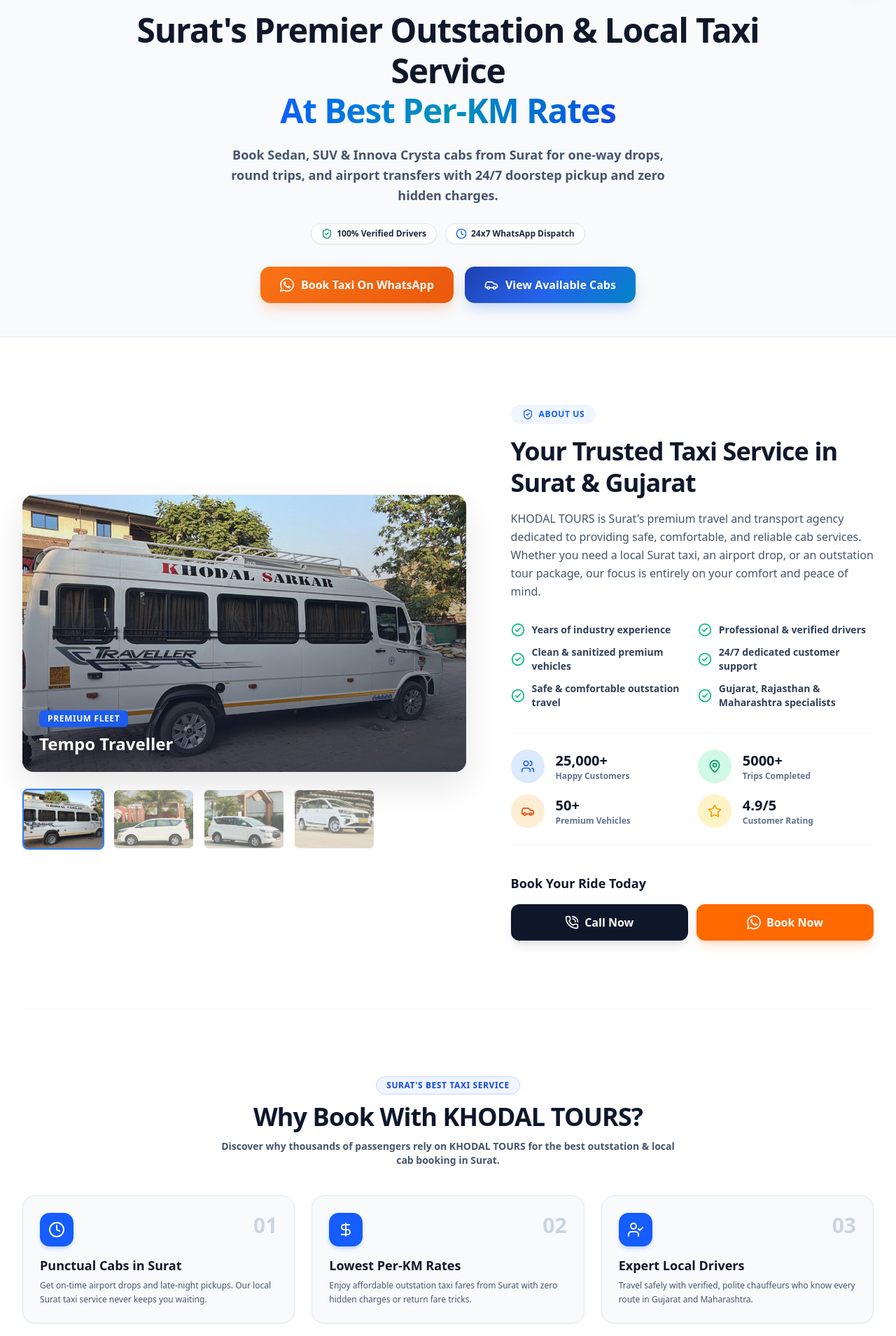
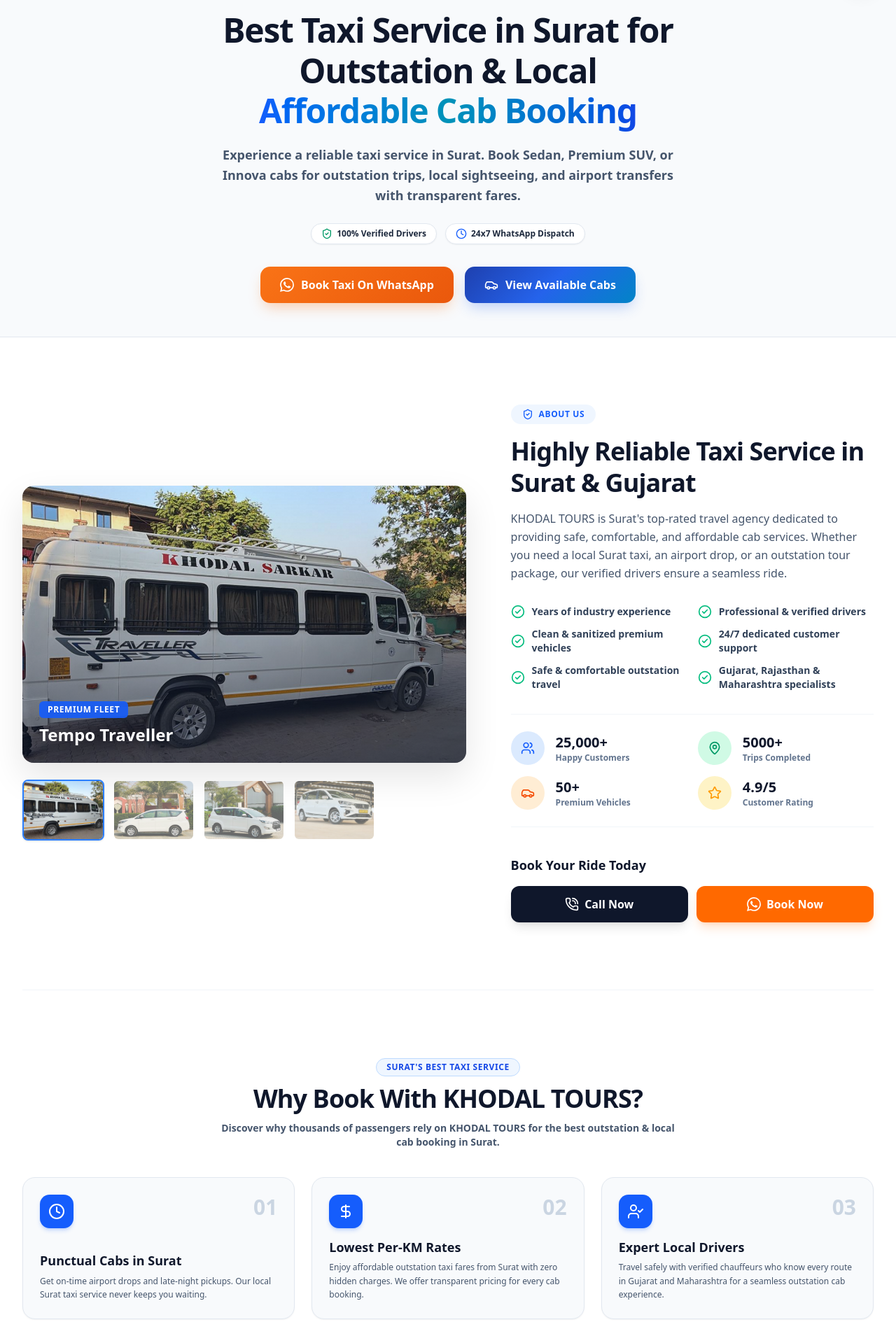
Before and after one commit to Syyedrehanhanfi/textibooking, a Next.js app: page / in a window 1280 px wide. Shown: the part 800-2709 px from the top of the page at 70% size. Built offline with nearby package versions, Linux system fonts and the light colour scheme.

Commit message:
chore(seo): implement content keyword optimization

```diff
--- a/src/components/AirportServices.tsx
+++ b/src/components/AirportServices.tsx
@@ -30,7 +30,7 @@
 const serviceCards = [
   {
     title: "Airport Pickup",
-    description: "Reliable airport pickups with flight tracking and meet & greet.",
+    description: "Reliable airport taxi pickups in Surat with flight tracking and meet & greet.",
     image: "/airport/airport (1).jpg",
     details: [
       "✈ Real-Time Flight Tracking",
@@ -46,7 +46,7 @@
   },
   {
     title: "Airport Drop",
-    description: "Timely drops to ensure you never miss your flight.",
+    description: "Timely outstation airport drops to ensure you never miss your flight.",
     image: "/airport/airport (2).jpg",
     details: [
       "🚖 Door-to-Airport Transfer",
@@ -61,7 +61,7 @@
   },
   {
     title: "Round Trip Airport Transfer",
-    description: "Seamless two-way transfers for your complete journey.",
+    description: "Seamless two-way airport cab transfers from Surat for your complete journey.",
     image: "/airport/airport (3).jpg",
     details: [
       "✈ Airport Pickup & Return Drop",
@@ -142,7 +142,7 @@
                 <span className="text-blue-600">Drop Services</span>
               </h2>
               <p className="text-slate-600 text-lg font-medium leading-relaxed">
-                Reliable 24×7 airport transfers with professional drivers.
+                Book a reliable 24×7 Surat airport drop or Mumbai airport taxi from Surat with our professional drivers.
               </p>
             </motion.div>
 
--- a/src/components/FAQSection.tsx
+++ b/src/components/FAQSection.tsx
@@ -8,32 +8,24 @@
 
   const faqs = [
     {
-      q: "Do you provide airport pickup and drop services?",
-      a: "Yes. We offer 24×7 airport pickup and drop services with real-time flight tracking, meet & greet assistance, and on-time pickups.",
+      q: "What is the outstation taxi fare from Surat?",
+      a: "Outstation taxi fares from Surat start at highly affordable rates depending on the vehicle type (Sedan, SUV, or Innova). We offer clear per-km pricing with no hidden return fare tricks.",
     },
     {
-      q: "Are there any hidden charges or extra fees?",
-      a: "No. We follow transparent pricing with no hidden charges. Toll, parking, or driver allowance (if applicable) will be clearly communicated before confirmation.",
+      q: "Are there any hidden charges in your Surat cab booking?",
+      a: "No. We offer 100% transparent pricing for every Surat cab booking. Tolls and parking are communicated upfront, ensuring you never face unexpected fees.",
     },
     {
-      q: "Can I modify or cancel my booking?",
-      a: "Yes. You can contact our support team to modify or cancel your booking. Cancellation terms may vary depending on the booking type and timing.",
+      q: "How can I book a taxi from Surat to Mumbai airport?",
+      a: "You can book a taxi from Surat to Mumbai airport instantly via our WhatsApp number or by calling our 24/7 customer support. We guarantee on-time pickup.",
     },
     {
-      q: "What types of vehicles are available?",
-      a: "We offer Hatchbacks, Sedans, SUVs, MPVs, Tempo Travellers, and Luxury Cars for local trips, outstation travel, airport transfers, corporate travel, and family tours.",
+      q: "Is Innova Crysta available for rent in Surat?",
+      a: "Yes. We offer premium AC Innova Crysta and SUV cabs on rent in Surat for family trips, outstation tours, and corporate travel.",
     },
     {
-      q: "Is luggage included in the vehicle capacity?",
-      a: "Yes. Each vehicle has a recommended luggage capacity. Our team can help you choose the right vehicle based on the number of passengers and bags.",
-    },
-    {
-      q: "Do you provide one-way and round-trip taxi services?",
-      a: "Yes. We provide one-way, round-trip, local sightseeing, outstation travel, and multi-day tour packages.",
-    },
-    {
-      q: "Which cities and airports do you serve?",
-      a: "We provide taxi services across Gujarat, Rajasthan, Maharashtra, and nearby destinations, including airport transfers to Ahmedabad, Surat, Vadodara, Rajkot, Mumbai, Udaipur, and Jaipur Airports.",
+      q: "Do you provide one-way cab service from Surat?",
+      a: "Yes. We provide affordable one-way cab services from Surat to destinations like Ahmedabad, Vadodara, Mumbai, and Statue of Unity.",
     },
   ];
 
@@ -50,7 +42,7 @@
             Everything You Need To Know
           </h2>
           <p className="text-slate-600 font-medium text-sm sm:text-base">
-            Got questions about our travel agency taxi services? Here are answers to common queries.
+            Got questions about our Surat taxi service and cab booking? Here are answers to common queries.
           </p>
         </div>
 
--- a/src/components/FeaturesSection.tsx
+++ b/src/components/FeaturesSection.tsx
@@ -66,31 +66,31 @@
     {
       number: "02",
       title: "Lowest Per-KM Rates",
-      desc: "Enjoy affordable outstation taxi fares from Surat with zero hidden charges or return fare tricks.",
+      desc: "Enjoy affordable outstation taxi fares from Surat with zero hidden charges. We offer transparent pricing for every cab booking.",
       icon: DollarSign,
     },
     {
       number: "03",
       title: "Expert Local Drivers",
-      desc: "Travel safely with verified, polite chauffeurs who know every route in Gujarat and Maharashtra.",
+      desc: "Travel safely with verified chauffeurs who know every route in Gujarat and Maharashtra for a seamless outstation cab experience.",
       icon: UserCheck,
     },
     {
       number: "04",
       title: "Sanitized Premium Fleet",
-      desc: "Book clean AC Sedan, SUV, or Innova cabs equipped with GPS for a comfortable journey.",
+      desc: "Book a clean AC Sedan, SUV, or hire an Innova on rent in Surat, fully equipped with GPS for a comfortable journey.",
       icon: Car,
     },
     {
       number: "05",
       title: "Instant WhatsApp Booking",
-      desc: "Skip the apps! Book your cab in seconds via WhatsApp or call our 24/7 customer support.",
+      desc: "Skip the apps! Book your Surat cab in seconds via WhatsApp or call our 24/7 customer support for outstation taxi inquiries.",
       icon: Headphones,
     },
     {
       number: "06",
       title: "All-in-One Travel",
-      desc: "Top choice for Surat local sightseeing, one-way outstation drops, airport transfers, and wedding cars.",
+      desc: "The top choice for Surat local sightseeing, one-way outstation drops, airport transfers, and wedding car rentals.",
       icon: Compass,
     },
   ];
@@ -193,10 +193,10 @@
                 <ShieldCheck className="w-4 h-4" /> About Us
               </div>
               <h2 className="text-3xl sm:text-4xl font-black text-slate-900 tracking-tight leading-tight">
-                Your Trusted Taxi Service in Surat & Gujarat
+                Highly Reliable Taxi Service in Surat & Gujarat
               </h2>
               <p className="text-slate-600 text-base leading-relaxed font-medium">
-                {AGENCY_CONFIG.name} is Surat's premium travel and transport agency dedicated to providing safe, comfortable, and reliable cab services. Whether you need a local Surat taxi, an airport drop, or an outstation tour package, our focus is entirely on your comfort and peace of mind.
+                {AGENCY_CONFIG.name} is Surat's top-rated travel agency dedicated to providing safe, comfortable, and affordable cab services. Whether you need a local Surat taxi, an airport drop, or an outstation tour package, our verified drivers ensure a seamless ride.
               </p>
             </div>
 
--- a/src/components/FleetSection.tsx
+++ b/src/components/FleetSection.tsx
@@ -65,10 +65,10 @@
         {/* Centered Section Title */}
         <div className="text-center">
           <h2 className="text-3xl sm:text-4xl font-extrabold text-[#0f172a] tracking-tight">
-            Available Vehicles
+            Premium Fleet & Innova on Rent in Surat
           </h2>
-          <p className="text-slate-500 text-xs font-medium mt-1">
-            Click on vehicle image to view all photos
+          <p className="text-slate-500 text-sm font-medium mt-2">
+            Browse our top-condition Sedans, Premium SUVs, and Innova Crysta cabs for outstation and local trips. Click on a vehicle image to view photos.
           </p>
         </div>
 
--- a/src/components/Hero.tsx
+++ b/src/components/Hero.tsx
@@ -117,15 +117,15 @@
 
           {/* Main H1 Heading */}
           <h1 className="text-3xl sm:text-5xl font-black text-slate-900 tracking-tight leading-[1.2]">
-            Surat's Premier Outstation & Local Taxi Service <br className="hidden sm:block" />
+            Best Taxi Service in Surat for Outstation & Local <br className="hidden sm:block" />
             <span className="bg-gradient-to-r from-blue-600 via-cyan-600 to-blue-700 bg-clip-text text-transparent">
-              At Best Per-KM Rates
+              Affordable Cab Booking
             </span>
           </h1>
 
           {/* Description */}
           <p className="text-slate-600 text-base sm:text-lg font-semibold leading-relaxed max-w-2xl mx-auto">
-            Book Sedan, SUV & Innova Crysta cabs from Surat for one-way drops, round trips, and airport transfers with 24/7 doorstep pickup and zero hidden charges.
+            Experience a reliable taxi service in Surat. Book Sedan, Premium SUV, or Innova cabs for outstation trips, local sightseeing, and airport transfers with transparent fares.
           </p>
 
           {/* Value Badges */}
--- a/src/components/TourPackages.tsx
+++ b/src/components/TourPackages.tsx
@@ -127,7 +127,7 @@
             transition={{ delay: 0.1 }}
             className="text-3xl md:text-5xl font-black text-slate-900 tracking-tight mb-5"
           >
-            Popular <span className="text-blue-600">Tour Packages</span>
+            Outstation Taxi <span className="text-blue-600">Tour Packages from Surat</span>
           </motion.h2>
 
           <motion.p
@@ -137,7 +137,7 @@
             transition={{ delay: 0.2 }}
             className="text-lg text-slate-600"
           >
-            Explore Gujarat, Maharashtra & India's most loved pilgrimage and family tour destinations with our expertly crafted itineraries.
+            Book outstation cabs from Surat to explore Gujarat, Maharashtra, and India's top pilgrimage destinations with our expertly crafted tour packages.
           </motion.p>
         </div>
 
```
